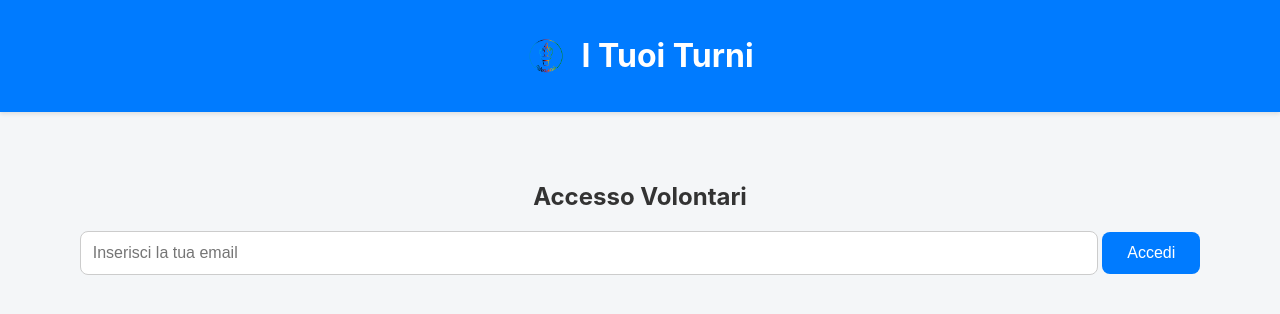
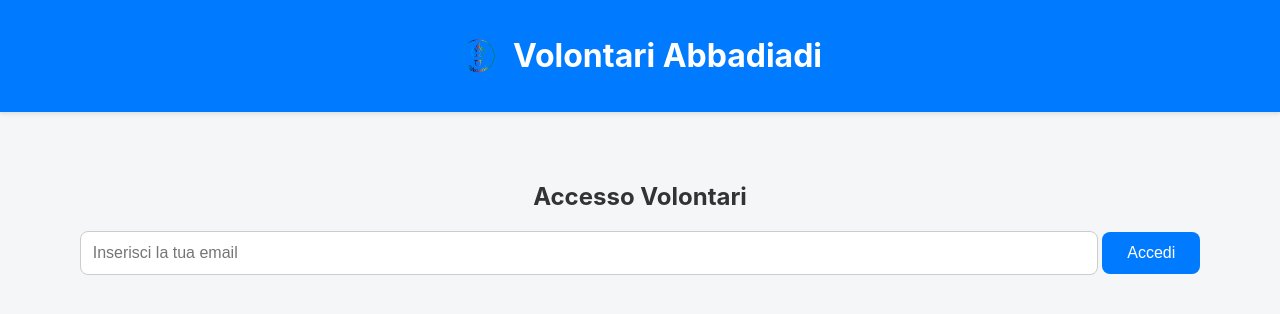
Before and after one commit to Abbadiadi/App-volontari, a plain HTML site: page index.html in a window 1280 px wide. Drawn offline with Linux system fonts and the light colour scheme.

Commit message:
Update index.html

```diff
--- a/index.html
+++ b/index.html
@@ -9,7 +9,7 @@
 <body>
 
     <header class="app-header">
-        <img src="logo.png" alt="Logo Evento" class="logo"> <h1>I Tuoi Turni</h1>
+        <img src="logo.png" alt="Logo Evento" class="logo"> <h1>Volontari Abbadiadi</h1>
     </header>
 
     <main class="container">
```
